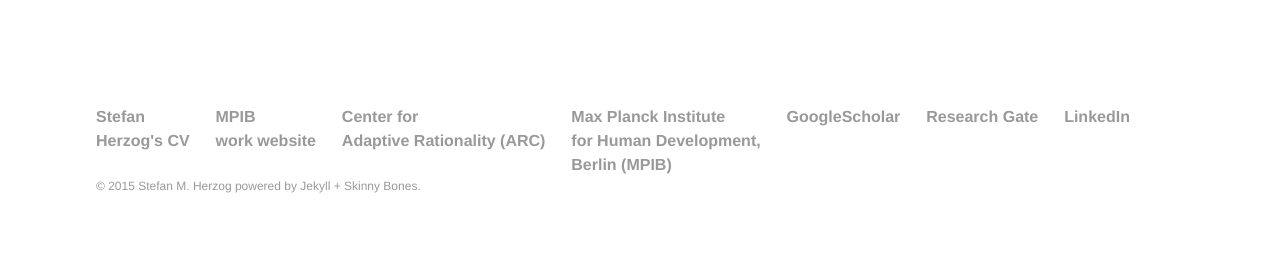
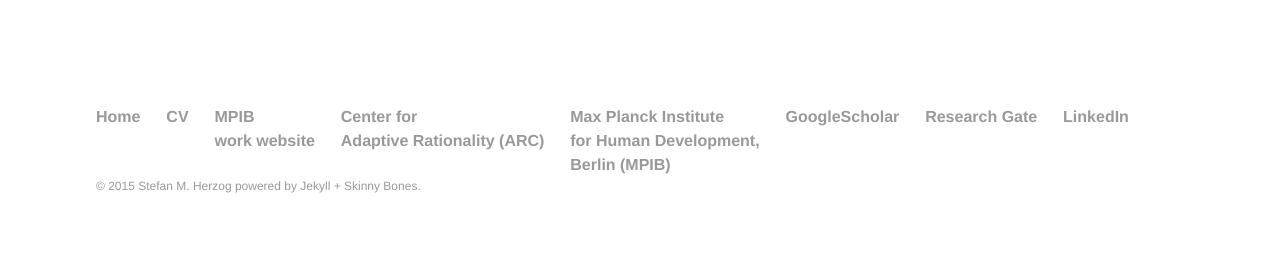
Before and after one commit to stefanherzog/blogdown, a Jekyll site: the page built from index.md, in a window 1280 px wide. Shown: the part 801-1070 px from the top of the page. Built offline with Jekyll 4.4.1, drawn with Linux system fonts in a browser that asks for light colours.

Commit message:
add home & CV to footer

```diff
--- a/_data/footer.yml
+++ b/_data/footer.yml
@@ -1,7 +1,10 @@
 # Footer navigation links
 
-- title: Stefan <br />Herzog's CV
-  url: /cv/cv-herzog-stefan.pdf
+- title: Home
+  url: /
+
+- title: CV
+  url: /cv/
 
 - title: MPIB <br />work website
   url: https://www.mpib-berlin.mpg.de/en/staff/stefan-herzog
```
